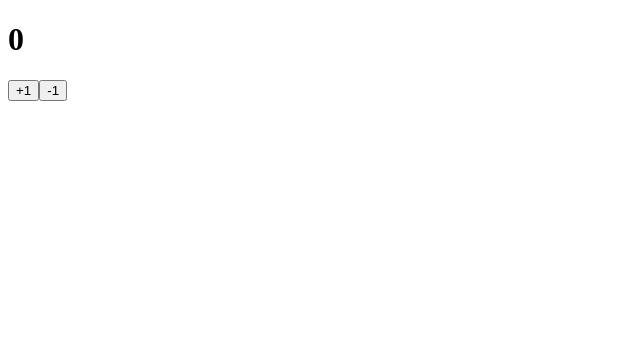
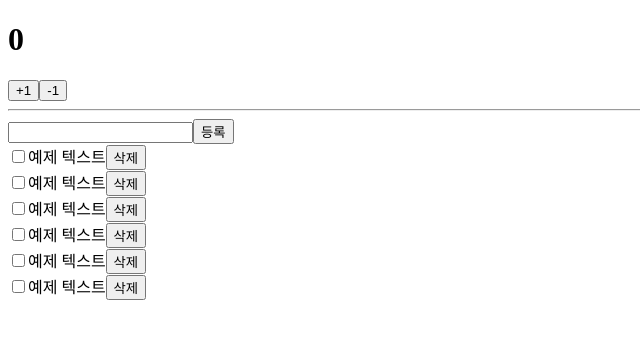
Before and after one commit to kororo11/TeckReact17, a React (Create React App) app in the folder react-redux-tutorial/: page / in a window 1280 px wide. Shown: the top 338 px of the page, without its empty margins (0-640 px from the left). Built offline with nearby package versions, Linux system fonts and the light colour scheme.

Commit message:
할 일 목록 컴포넌트 만들기

```diff
--- a/react-redux-tutorial/src/App.js
+++ b/react-redux-tutorial/src/App.js
@@ -1,10 +1,13 @@
 import React from 'react';
 import Counter from './components/Counter';
+import Todos from './components/Todos';
 
 const App = () => {
 	return (
 		<div>
 			<Counter number={0} />
+			<hr />
+			<Todos />
 		</div>
 	);
 };
--- a/react-redux-tutorial/src/components/Counter.js
+++ b/react-redux-tutorial/src/components/Counter.js
@@ -1,5 +1,6 @@
 import React from 'react';
 
+// 카운터 컴포넌트
 const Counter = ({ number, onIncrease, onDecrease }) => {
 	return (
 		<div>
--- /dev/null
+++ b/react-redux-tutorial/src/components/Todos.js
@@ -0,0 +1,43 @@
+import React from 'react';
+
+const TodoItem = ({ todo, onToggle, onRemove }) => {
+	return (
+		<div>
+			<input type="checkbox" />
+			<span>예제 텍스트</span>
+			<button>삭제</button>
+		</div>
+	);
+};
+
+const Todos = ({
+	input, // 인풋에 입력되는 텍스트
+	todos, // 할 일 목록이 들어 있는 객체
+	onChangeInput,
+	onInsert,
+	onToggle,
+	onRemove,
+}) => {
+	const onSubmit = e => {
+		e.preventDefault();
+	};
+
+	return (
+		<div>
+			<form onSubmit={onSubmit}>
+				<input />
+				<button type="submit">등록</button>
+			</form>
+			<div>
+				<TodoItem />
+				<TodoItem />
+				<TodoItem />
+				<TodoItem />
+				<TodoItem />
+				<TodoItem />
+			</div>
+		</div>
+	);
+};
+
+export default Todos;
```
Also changed, not shown: 1 other file (tests, documents, lock files or other folders).
